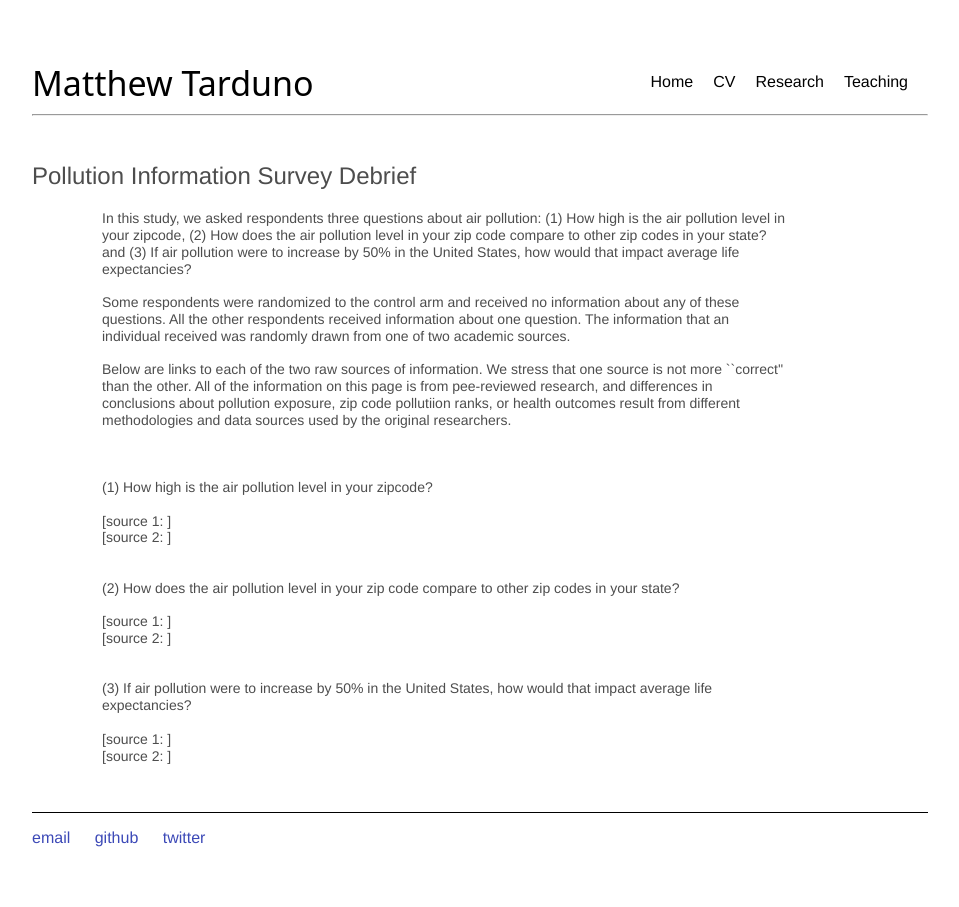
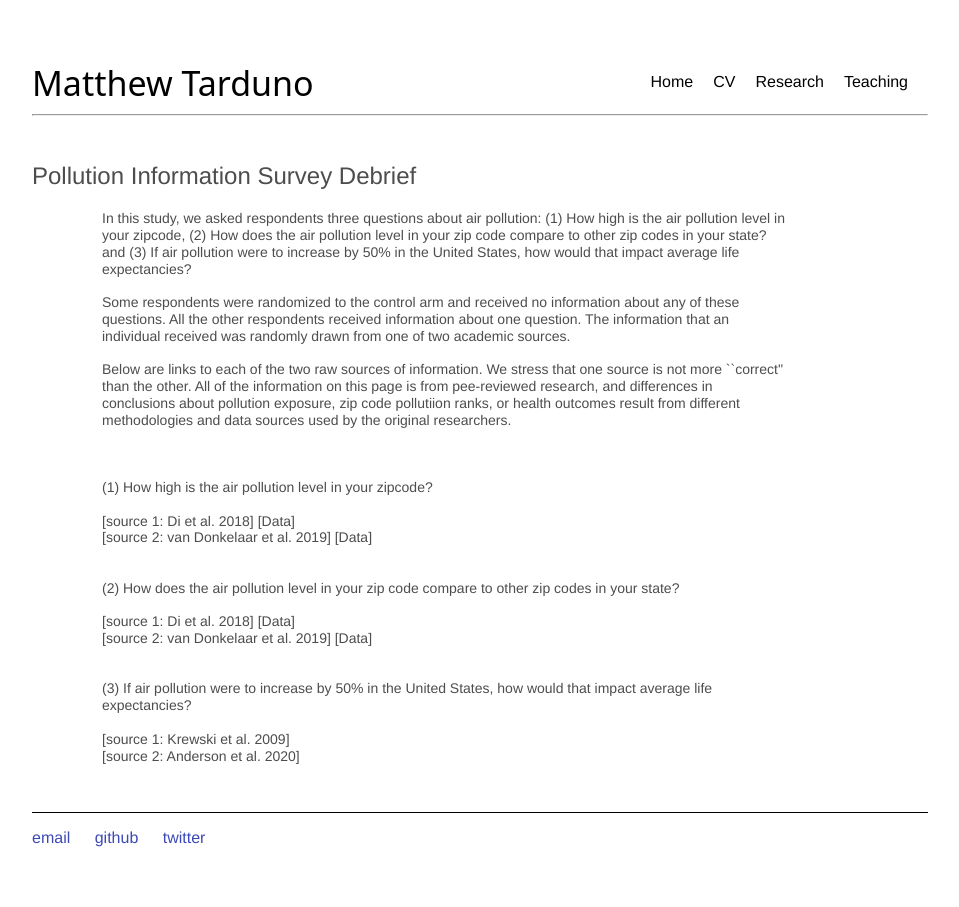
Before and after one commit to Matt-Tarduno/Matt-Tarduno.github.io, a Jekyll site: the page built from pollution_info_debrief/index.html, in a window 1280 px wide. Shown: the whole page, without its empty margins (160-1119 px from the left). Built offline with Jekyll 4.4.1, drawn with Linux system fonts in a browser that asks for light colours.

Commit message:
Update index.html

```diff
--- a/pollution_info_debrief/index.html
+++ b/pollution_info_debrief/index.html
@@ -27,8 +27,8 @@ Below are links to each of the two raw sources of information. We stress that on
 (1) How high is the air pollution level in your zipcode?
 <br>
 <br>
-[source 1: ]<br>
-[source 2: ]<br>
+[source 1: Di et al. 2018] [Data]<br>
+[source 2: van Donkelaar et al. 2019] [Data]<br>
 <br>
 <br>
 
@@ -36,8 +36,8 @@ Below are links to each of the two raw sources of information. We stress that on
 (2) How does the air pollution level in your zip code compare to other zip codes in your state?
 <br>
 <br>
-[source 1: ]<br>
-[source 2: ]<br>
+[source 1: Di et al. 2018] [Data]<br>
+[source 2: van Donkelaar et al. 2019] [Data]<br>
 <br>
 <br>
 
@@ -45,8 +45,8 @@ Below are links to each of the two raw sources of information. We stress that on
 (3) If air pollution were to increase by 50% in the United States, how would that impact average life expectancies?
 <br>
 <br>
-[source 1: ]<br>
-[source 2: ]<br>
+[source 1: Krewski et al. 2009]<br>
+[source 2: Anderson et al. 2020]<br>
 <br>
 <br>
 </p>
```
